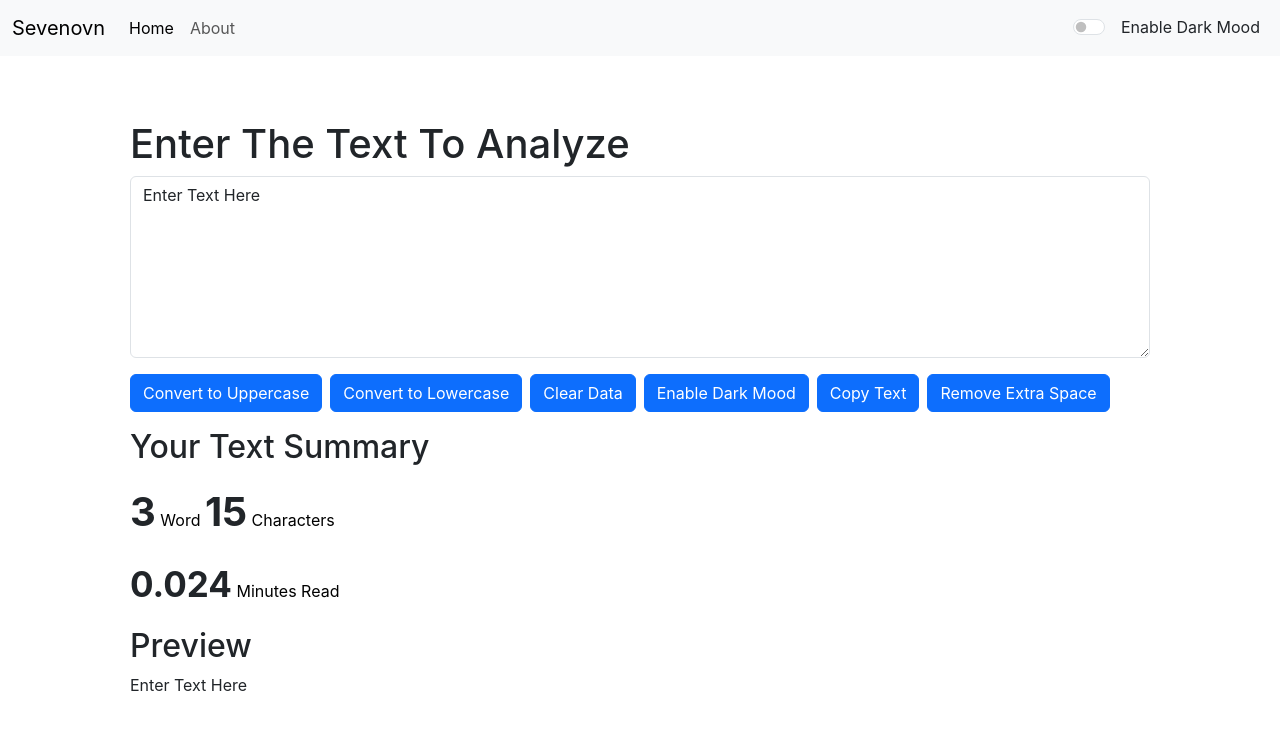
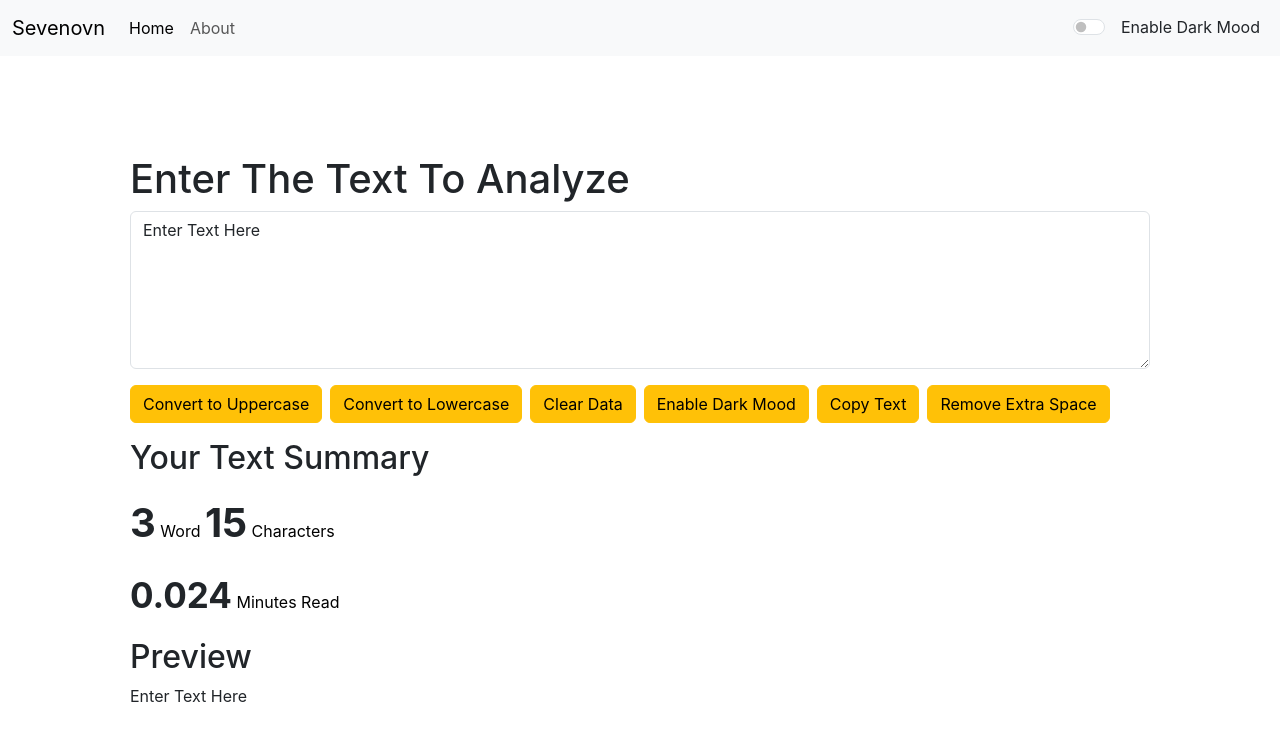
Before and after one commit to humzaco/Text-Analyzer-App-in-React-JS, a React (Create React App) app: page / in a window 1280 px wide. Shown: the top 740 px of the page. Built offline with nearby package versions, Linux system fonts and the light colour scheme.

Commit message:
Fixed some issues

```diff
--- a/src/Components/Alert.js
+++ b/src/Components/Alert.js
@@ -6,15 +6,17 @@ function Alert(props) {
     return lower.charAt(0).toUpperCase() + lower.slice(1);
   };
   return (
-    props.alert && (
+
+    <div style={{ height: '35px' }}>
+    {props.alert &&
       <div
         className={`alert alert-${props.alert.type} alert-dismissible fade show`}
         role="alert"
       >
         <strong>{capitalize(props.alert.type)}</strong>: {props.alert.msg}
+      </div>}
       </div>
     )
-  );
 }
 
 export default Alert;
--- a/src/Components/TextForm.js
+++ b/src/Components/TextForm.js
@@ -40,6 +40,7 @@ export default function TextForm(props) {
   });
 
   const [btntext, setBtnText] = useState("Enable Dark Mood");
+  const [btnColor, setBtnColor] = useState("warning");
 
   const toggleStyle = () => {
     if (myStyle.color === "#212529") {
@@ -49,6 +50,7 @@ export default function TextForm(props) {
       });
       setBtnText("Enable Light Mood");
       setConterText({ color: "#ffc107" });
+      setBtnColor("success");
     } else {
       setMyStyle({
         color: "#212529",
@@ -56,6 +58,7 @@ export default function TextForm(props) {
       });
       setBtnText("Enable Dark Mood");
       setConterText({ color: "#212529" });
+      setBtnColor("warning");
     }
   };
 
@@ -72,26 +75,26 @@ export default function TextForm(props) {
           value={text}
           onChange={handleOnChange}
           id="mybox"
-          rows="7"
+          rows="6"
           style={myStyle}
         ></textarea>
       </div>
-      <button className="btn btn-primary" onClick={handelUpClick}>
+      <button className="btn btn-warning" onClick={handelUpClick}>
         Convert to Uppercase
       </button>
-      <button className="btn btn-primary mx-2" onClick={handeLoClick}>
+      <button className="btn btn-warning mx-2" onClick={handeLoClick}>
         Convert to Lowercase
       </button>
-      <button className="btn btn-primary" onClick={handeClear}>
+      <button className="btn btn-warning" onClick={handeClear}>
         Clear Data
       </button>
-      <button className="btn btn-primary mx-2" onClick={toggleStyle}>
+      <button className={`btn btn-${btnColor} mx-2`} onClick={toggleStyle}>
         {btntext}
       </button>
-      <button className="btn btn-primary" onClick={handleCopy}>
+      <button className="btn btn-warning" onClick={handleCopy}>
         Copy Text
       </button>
-      <button className="btn btn-primary mx-2" onClick={handleExtraSpace}>
+      <button className="btn btn-warning mx-2" onClick={handleExtraSpace}>
         Remove Extra Space
       </button>
       <h2 className="my-3">Your Text Summary</h2>
```
